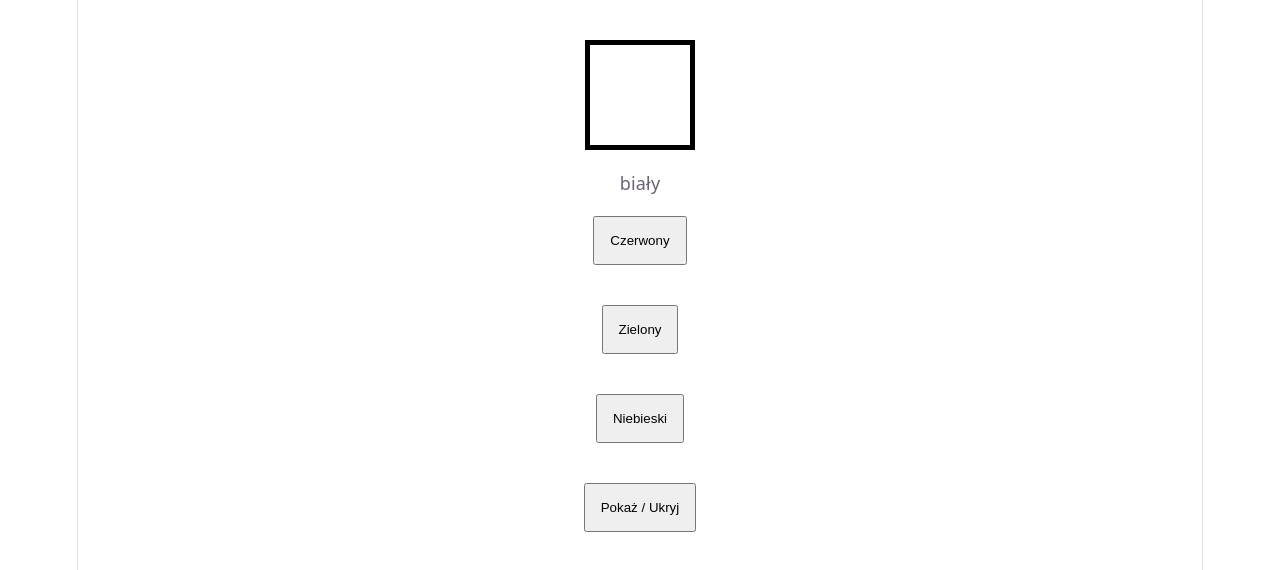
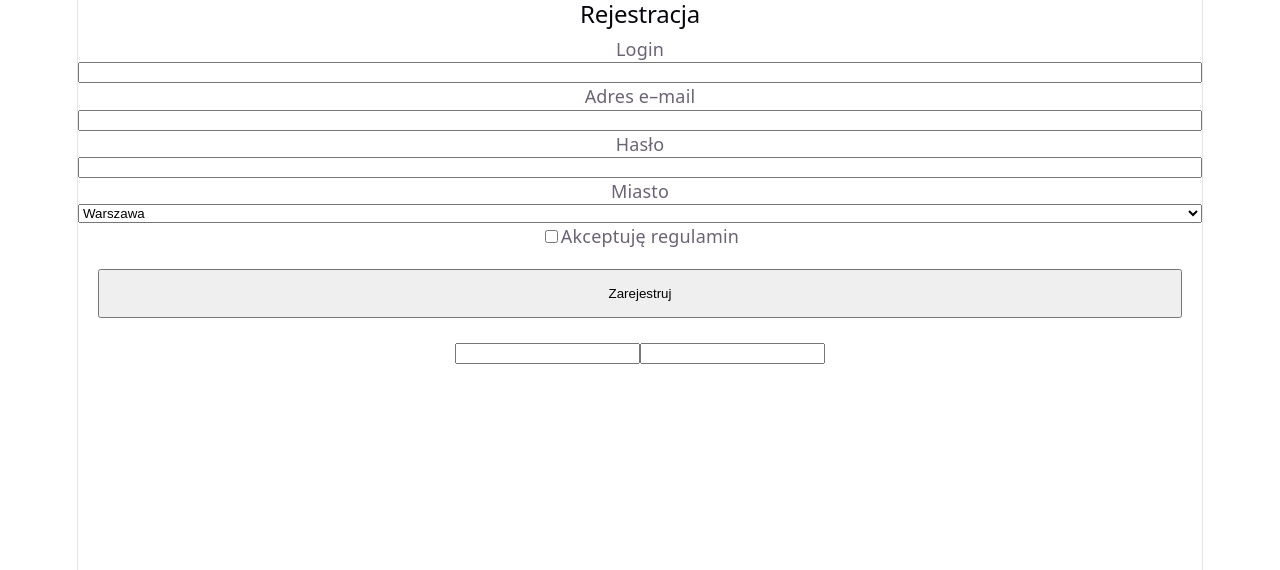
Before and after one commit to Jakl0/ZadaniaReact, a React (Vite) app: page / in a window 1280 px wide. Shown: the top 570 px of the page. Built offline with nearby package versions, Linux system fonts and the light colour scheme.

Commit message:
dodanie zadan

```diff
--- a/src/App.css
+++ b/src/App.css
@@ -182,3 +182,7 @@
     border-right-color: var(--border);
   }
 }
+.rejestracja{
+  display: flex;
+  flex-direction: column;
+}
--- a/src/App.jsx
+++ b/src/App.jsx
@@ -6,15 +6,218 @@ import './App.css'
 import KartaProduktu from './assets/components/KartaProduktu.jsx'
 import Galeria from './assets/components/galeria/Galeria.jsx'
 import WyborKoloru from './assets/components/kolor/WyborKoloru.jsx'
-
+import FormularzLogowania from './assets/components/FormularzLogowania.jsx'
 function App() {
 
 
-  return (
-    <>
-      <WyborKoloru/>
-    </>
-  )
+   const [dane, setDane] = useState({
+
+ login: "",
+
+ email: "",
+
+ haslo: "",
+
+ miasto: "Warszawa",
+
+ regulamin: false,
+
+ });
+
+
+
+ // Stan na komunikaty o błędach
+
+ const [bledy, setBledy] = useState({});
+
+ // Stan informujący o udanej rejestracji
+
+ const [wyslano, setWyslano] = useState(false);
+
+
+
+ // Wspólna funkcja aktualizująca dowolne pole tekstowe lub listę
+
+ function zmienPole(e) {
+
+ const { name, value } = e.target;
+
+ // Kopiujemy obiekt i nadpisujemy jedno pole (niemutowanie stanu)
+
+ setDane(prev =>({ ...prev, [name]: value }));
+
+ }
+
+
+
+ // Osobna obsługa pola wyboru, bo używa właściwości checked
+
+ function zmienRegulamin(e) {
+
+ setDane(prev =>({...prev , regulamin: e.target.checked }));
+
+ }
+
+
+
+ function obsluzWyslanie(e) {
+
+ e.preventDefault();
+
+ const noweBledy = {};
+
+
+
+ // Walidacja loginu
+
+ if (dane.login.trim() === "") {
+
+  noweBledy.login = "Login jest wymagany";
+
+ } else if (dane.login.length < 3) {
+
+  noweBledy.login = "Login musi mieć co najmniej 3 znaki";
+
+ }
+
+
+
+ // Walidacja adresu e–mail
+
+ if (!dane.email.includes("@")) {
+
+  noweBledy.email = "Podaj poprawny adres e–mail";
+
+ }
+
+
+
+ // Walidacja hasła
+
+ if (dane.haslo.length < 6) {
+
+  noweBledy.haslo = "Hasło musi mieć co najmniej 6 znaków";
+
+ }
+
+
+
+ // Walidacja akceptacji regulaminu
+
+ if (!dane.regulamin) {
+
+  noweBledy.regulamin = "Akceptacja regulaminu jest wymagana";
+
+ }
+
+
+
+ setBledy(noweBledy);
+
+
+
+ // Jeśli brak błędów, uznajemy rejestrację za udaną
+
+ if (Object.keys(noweBledy).length === 0) {
+
+  setWyslano(true);
+
+  console.log("Zarejestrowano:", dane);
+
+ }
+
+ }
+
+
+
+ return (
+
+ <form className="rejestracja" onSubmit={obsluzWyslanie}>
+
+  <h2>Rejestracja</h2>
+
+
+
+  <label>Login</label>
+
+  <input name="login" value={dane.login} onChange={zmienPole} />
+
+  {bledy.login && <p className="blad">{bledy.login}</p>}
+
+
+
+  <label>Adres e–mail</label>
+
+  <input name="email" value={dane.email} onChange={zmienPole} />
+
+  {bledy.email && <p className="blad">{bledy.email}</p>}
+
+
+
+  <label>Hasło</label>
+
+  <input
+
+  name="haslo"
+
+  type="password"
+
+  value={dane.haslo}
+
+  onChange={zmienPole}
+
+  />
+
+  {bledy.haslo && <p className="blad">{bledy.haslo}</p>}
+
+
+
+  <label>Miasto</label>
+
+  <select name="miasto" value={dane.miasto} onChange={zmienPole}>
+
+  <option value="Warszawa">Warszawa</option>
+
+  <option value="Kraków">Kraków</option>
+
+  <option value="Gdańsk">Gdańsk</option>
+
+  </select>
+
+
+
+  <label>
+
+  <input
+
+   type="checkbox"
+
+   checked={dane.regulamin}
+
+   onChange={zmienRegulamin}
+
+  />
+
+  Akceptuję regulamin
+
+  </label>
+
+  {bledy.regulamin && <p className="blad">{bledy.regulamin}</p>}
+
+
+
+  <button type="submit">Zarejestruj</button>
+
+
+
+  {/* Komunikat o sukcesie po poprawnej rejestracji */}
+
+  {wyslano && <p className="sukces">Rejestracja zakończona pomyślnie</p>}
+
+  <FormularzLogowania/>
+ </form>
+
+ );
 }
 
 export default App
--- /dev/null
+++ b/src/assets/components/FormularzLogowania.jsx
@@ -0,0 +1,24 @@
+import {useState} from 'react';
+
+
+const FormularzLogowania = () => {
+
+    const[input,setInput] = useState("");
+    const[password,setPassword] = useState("");
+
+
+
+
+
+    return(
+        <>
+            <form >
+                <input type="text" value={input} onChange={e => setInput(e.target.value)} />
+                <input type="password" value={password} onChange={e => setPassword(e.target.value)} />
+            </form>
+            <p>{input}</p>
+            <p>{password}</p>
+        </>
+    );
+}
+export default FormularzLogowania;
--- a/src/assets/components/galeria/Galeria.jsx
+++ b/src/assets/components/galeria/Galeria.jsx
@@ -2,16 +2,17 @@ import React from "react";
 import KartaZdjecia from "./KartaZdjecia";
 import './Galeria.css';
 import logo from './Apple_logo_black.svg'
+import chothamgess from './ppp.jpg';
 
 const Galeria = () =>{
 
     return(
         <div className="galeriacontainer">
             <KartaZdjecia liczbapolubien={203} tytul="zdjecie1" url={logo} />
-            <KartaZdjecia liczbapolubien={23} tytul="zdjecie2" url={logo}/>
+            <KartaZdjecia liczbapolubien={23} tytul="zdjecie2" url={chothamgess}/>
             <KartaZdjecia liczbapolubien={403} tytul="zdjecie3" url={logo}/>
             <KartaZdjecia liczbapolubien={100} tytul="zdjecie4" url={logo}/>
-            <KartaZdjecia liczbapolubien={4394309}  url={logo}/>
+            <KartaZdjecia liczbapolubien={4394309}  url={chothamgess}/>
         </div>
     );
 
```
Also changed, not shown: src/assets/components/galeria/ppp.jpg (added).
